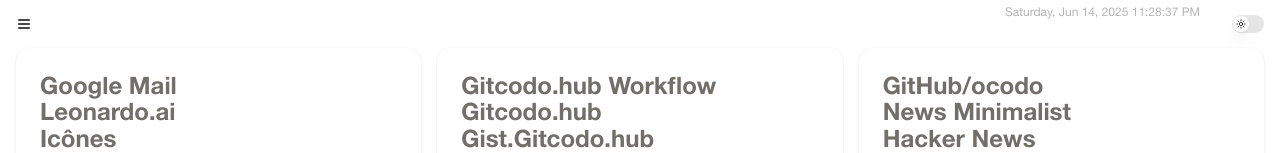
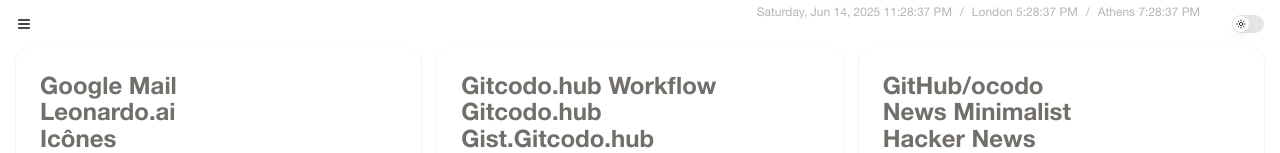
Before and after one commit to ocodo/ocodo-page, a React (Vite) app: page / in a window 1280 px wide. Shown: the top 153 px of the page. Built offline with nearby package versions, Linux system fonts and the light colour scheme.

Commit message:
Better text clock show London & Athens

```diff
--- a/src/App.tsx
+++ b/src/App.tsx
@@ -20,7 +20,15 @@
   return (
     <OcodoLinksProvider>
       <ThemeProvider>
-        <Heading tinyChildren={<TextClock />} />
+        <Heading tinyChildren={
+          <div className="flex flex-row gap-2 text-xs">
+            <TextClock />
+            <div>/</div>
+            <TextClock timeZone="Europe/London" timeOnly={true} title='London'/>
+            <div>/</div>
+            <TextClock timeZone="Europe/Athens" timeOnly={true} title='Athens'/>
+          </div>
+        } />
         <div className="px-4 gap-4 grid grid-cols-1 md:grid-cols-3">
           {folders.map((folder, index) => (
             <Card className="transition-transform duration-200" key={index}>
--- a/src/components/text-clock.tsx
+++ b/src/components/text-clock.tsx
@@ -3,7 +3,9 @@
 
 interface TextClockProps {
   className?: string
+  title?: string
   timeZone?: string
+  timeOnly?: boolean
 }
 
 const getCurrentDateTime = (tz: string) => {
@@ -21,7 +23,7 @@
   };
 };
 
-export const TextClock: React.FC<TextClockProps> = ({ className, timeZone ='Asia/Bangkok' }) => {
+export const TextClock: React.FC<TextClockProps> = ({ className, timeOnly, title, timeZone = 'Asia/Bangkok' }) => {
   const [dateTime, setDateTime] = useState(getCurrentDateTime(timeZone));
 
   useEffect(() => {
@@ -34,7 +36,10 @@
 
   return (
     <span className={cn("text-xs", className)}>
-      {dateTime.dateToday} {dateTime.timeNow}
+      {title && `${title} `}
+      {timeOnly
+        ? dateTime.timeNow
+        : `${dateTime.dateToday} ${dateTime.timeNow}`}
     </span>
   )
 }
```
